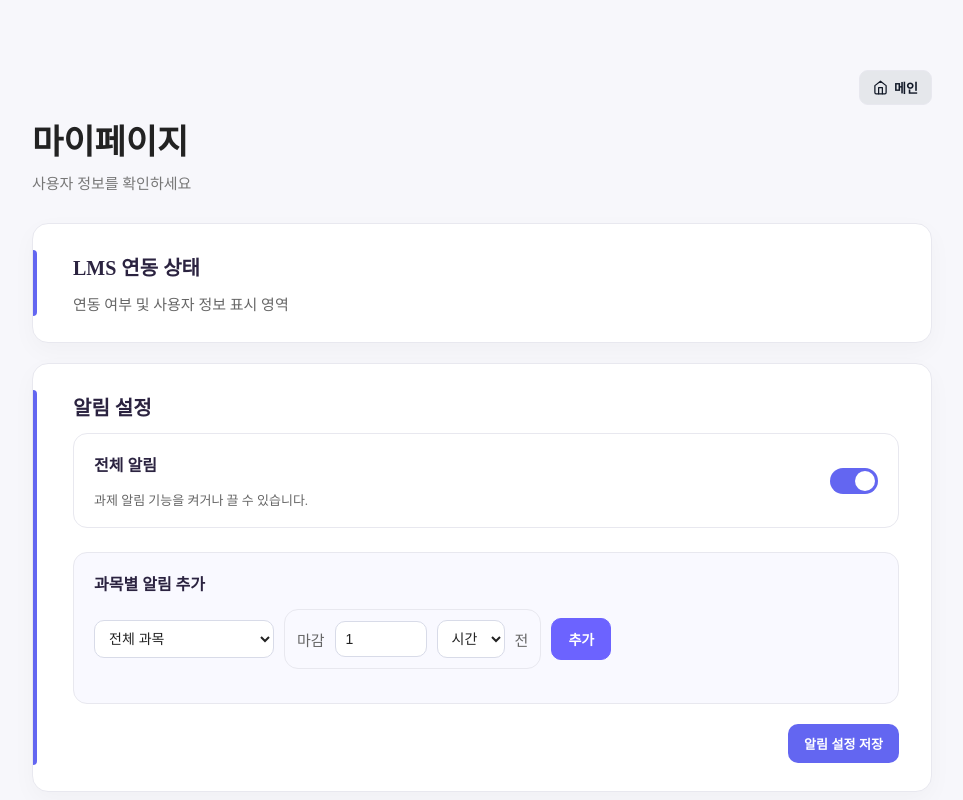
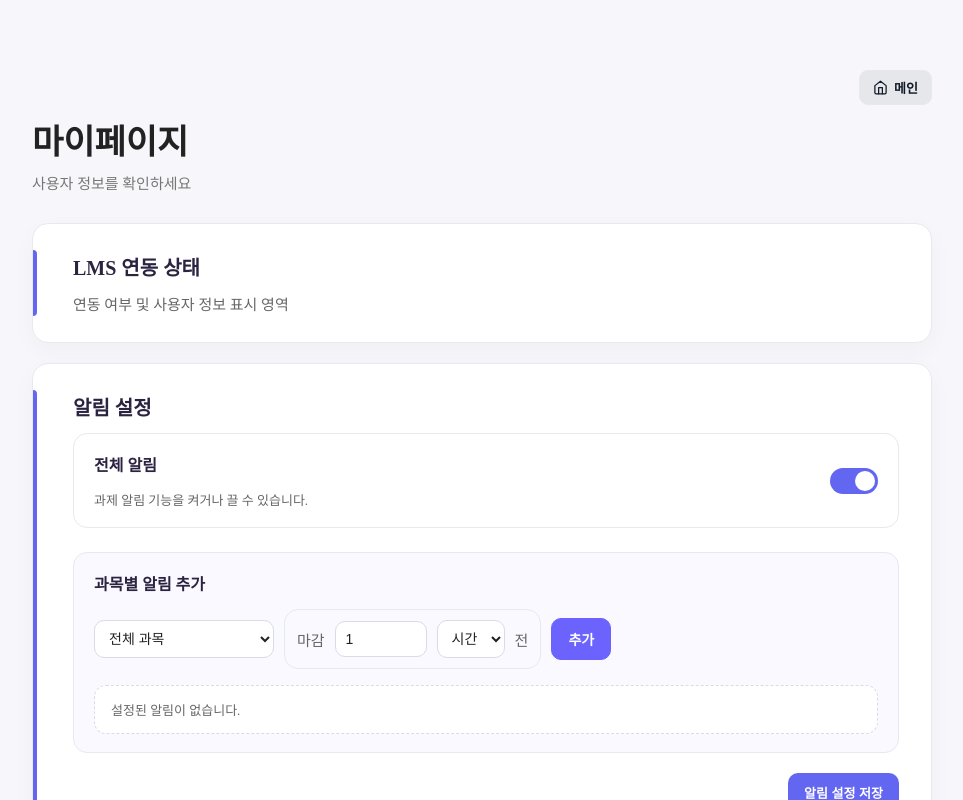
Before and after one commit to KadenID/OSBP_Team_NULL, a React (Vite) app in the folder client/: page /mypage in a window 1280 px wide. Shown: the top 800 px of the page, without its empty margins (158-1121 px from the left). Built offline with nearby package versions, Linux system fonts and the light colour scheme.

Commit message:
fix : 알림 입력 UX 개선 #29

```diff
--- a/client/src/Components/my_page/AlarmSettings.css
+++ b/client/src/Components/my_page/AlarmSettings.css
@@ -276,6 +276,18 @@
   font-weight: 600;
 }
 
+.alarm-empty-text {
+  margin: 0;
+  padding: 14px 16px;
+  border: 1px dashed var(--alarm-input-border);
+  border-radius: 12px;
+  background-color: var(--card-bg);
+  color: var(--card-content);
+  font-size: 13px;
+  font-weight: 500;
+}
+
+
 /* 반응형 */
 @media (max-width: 640px) {
   .alarm-toggle-row,
--- a/client/src/Components/my_page/AlarmSettings.jsx
+++ b/client/src/Components/my_page/AlarmSettings.jsx
@@ -7,6 +7,14 @@ const courses = [
     { id: "course2", name: "과목명2" },
 ];
 
+const createReminderId = () => {
+    if (typeof crypto !== "undefined" && crypto.randomUUID) {
+        return crypto.randomUUID();
+    }
+
+    return `${Date.now()}-${Math.random()}`;
+};
+
 function AlarmSettings() {
     /* 전체 알림 상태 */
     const [isAlarmEnabled, setIsAlarmEnabled] = useState(true);
@@ -14,29 +22,35 @@ function AlarmSettings() {
 
     /* 과목별 알림 추가 상태 */
     const [selectedCourseId, setSelectedCourseId] = useState("all");
-    const [reminderValue, setReminderValue] = useState(1);
+    const [reminderValue, setReminderValue] = useState("1");
     const [reminderUnit, setReminderUnit] = useState("hour");
     const [courseReminders, setCourseReminders] = useState([]);
 
+    const isReminderValueInvalid =
+    reminderValue === "" || Number(reminderValue) < 1;
+
     const isAddButtonDisabled =
-        !isAlarmEnabled || !selectedCourseId || reminderValue < 1;
+    !isAlarmEnabled || !selectedCourseId || isReminderValueInvalid;
+
 
     /* 과목별 알림 추가 */
     const handleAddCourseReminder = () => {
         if (isAddButtonDisabled) return;
 
+        const normalizedValue = Math.max(1, Number(reminderValue) || 1);
+
         setCourseReminders((prev) => [
             ...prev,
             {
-                id: crypto.randomUUID(),
+                id: createReminderId(),
                 courseId: selectedCourseId,
-                value: reminderValue,
+                value: normalizedValue,
                 unit: reminderUnit,
             },
         ]);
 
         setSelectedCourseId("all");
-        setReminderValue(1);
+        setReminderValue("1");
         setReminderUnit("hour");
     };
 
@@ -133,12 +147,11 @@ function AlarmSettings() {
                                 min="1"
                                 disabled={!isAlarmEnabled}
                                 value={reminderValue}
-                                onChange={(e) => {
-                                    const nextValue = Math.max(
-                                        1,
-                                        Number(e.target.value) || 1
-                                    );
-                                    setReminderValue(nextValue);
+                                onChange={(e) => setReminderValue(e.target.value)}
+                                onBlur={() => {
+                                    if (reminderValue === "" || Number(reminderValue) < 1) {
+                                        setReminderValue("1");
+                                    }
                                 }}
                             />
 
@@ -167,11 +180,16 @@ function AlarmSettings() {
 
                     {/* 과목별 알림 목록 */}
                     <div className="alarm-course-list">
-                        {courseReminders.map((reminder) => (
-                            <div className="alarm-course-item" key={reminder.id}>
-                                <span className="alarm-course-name">
-                                    {getCourseName(reminder.courseId)}
-                                </span>
+                        {courseReminders.length === 0 ? (
+                            <p className="alarm-empty-text">
+                                설정된 알림이 없습니다.
+                            </p>
+                        ) : (
+                            courseReminders.map((reminder) => (
+                                <div className="alarm-course-item" key={reminder.id}>
+                                    <span className="alarm-course-name">
+                                        {getCourseName(reminder.courseId)}
+                                    </span>
 
                                 <div className="alarm-course-info">
                                     <span className="alarm-course-time">
@@ -191,7 +209,8 @@ function AlarmSettings() {
                                     삭제
                                 </button>
                             </div>
-                        ))}
+                            ))
+                        )}
                     </div>
                 </div>
 
```
